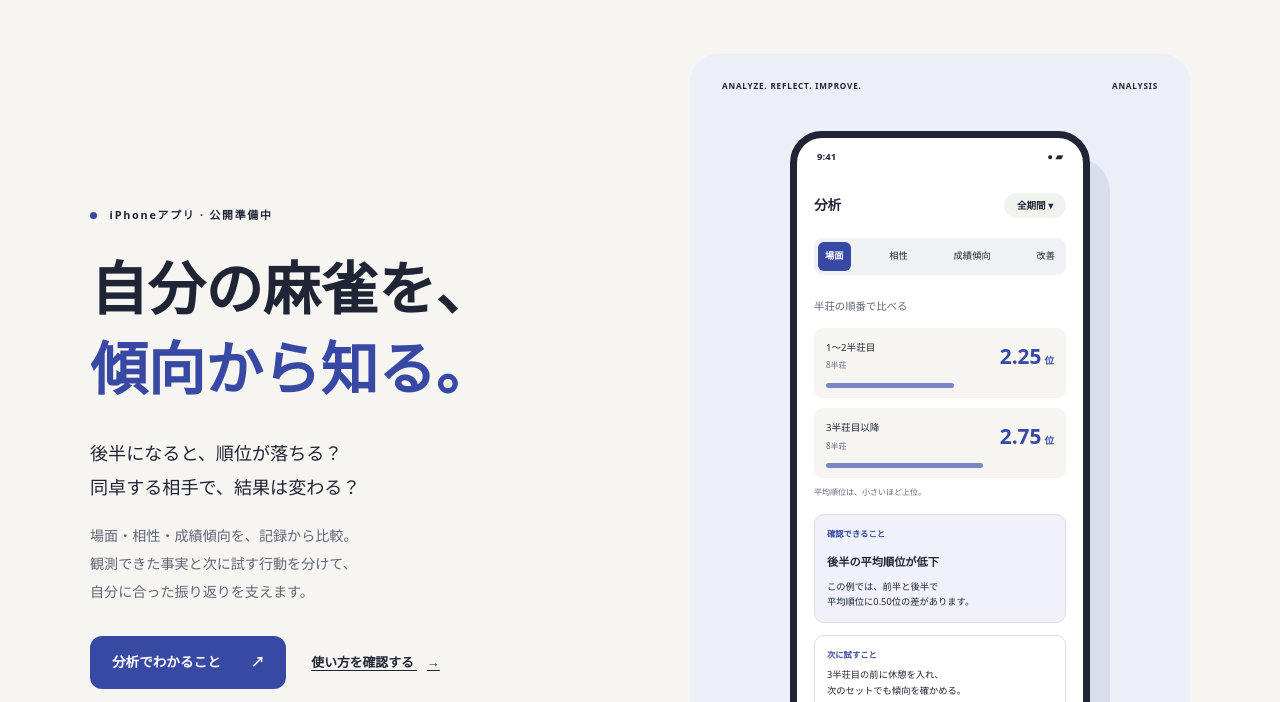
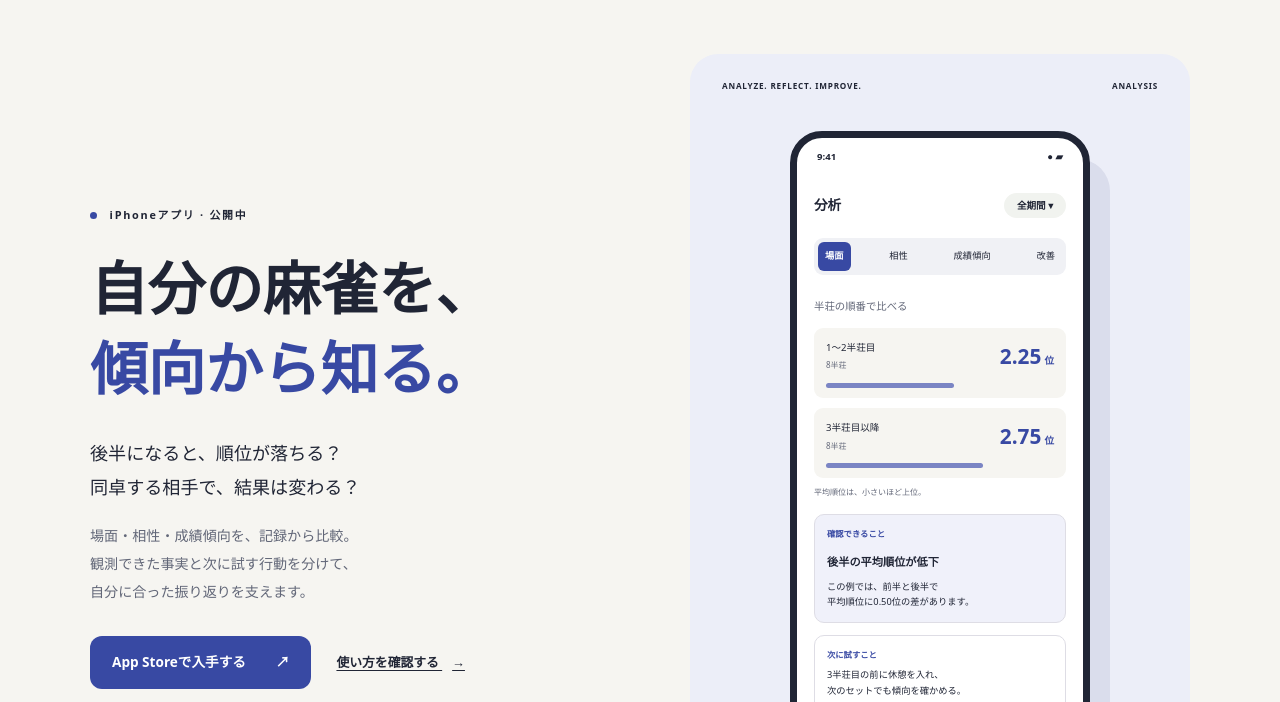
Before and after one commit to momiyama-AI/mahjong-app-support, a plain HTML site: page index.html in a window 1280 px wide. Shown: the part 90-792 px from the top of the page. Drawn offline with Linux system fonts and the light colour scheme.

Commit message:
Link the public App Store release from the support site

```diff
--- a/index.html
+++ b/index.html
@@ -11,7 +11,7 @@
 <header class="site-header"><a class="brand" href="index.html" aria-label="麻雀成績分析 ホーム"><span class="brand-symbol" aria-hidden="true">▥</span><span>麻雀成績分析<small>MAHJONG RECORDS</small></span></a><nav aria-label="メインナビゲーション"><a href="#features">できること</a><a href="#support">使い方・サポート</a><a href="privacy.html">プライバシー</a></nav></header>
 <main id="main">
 <section class="hero section-wrap">
-<div class="hero-copy"><p class="eyebrow"><span></span> iPhoneアプリ · 公開準備中</p><h1>自分の麻雀を、<br><span class="serif">傾向から知る。</span></h1><p class="lead">後半になると、順位が落ちる？<br>同卓する相手で、結果は変わる？</p><p class="hero-description">場面・相性・成績傾向を、記録から比較。<br>観測できた事実と次に試す行動を分けて、<br class="desktop-only">自分に合った振り返りを支えます。</p><div class="hero-actions"><a class="button primary" href="#features">分析でわかること <span aria-hidden="true">↗</span></a><a class="text-link" href="#support">使い方を確認する <span aria-hidden="true">→</span></a></div><p class="availability">App Storeでの一般公開に向けて準備しています。</p></div>
+<div class="hero-copy"><p class="eyebrow"><span></span> iPhoneアプリ · 公開中</p><h1>自分の麻雀を、<br><span class="serif">傾向から知る。</span></h1><p class="lead">後半になると、順位が落ちる？<br>同卓する相手で、結果は変わる？</p><p class="hero-description">場面・相性・成績傾向を、記録から比較。<br>観測できた事実と次に試す行動を分けて、<br class="desktop-only">自分に合った振り返りを支えます。</p><div class="hero-actions"><a class="button primary" href="https://apps.apple.com/jp/app/id6833831518">App Storeで入手する <span aria-hidden="true">↗</span></a><a class="text-link" href="#support">使い方を確認する <span aria-hidden="true">→</span></a></div><p class="availability">日本のApp Storeで無料配信中です。</p></div>
 <div class="hero-visual"><div class="visual-caption"><span>ANALYZE. REFLECT. IMPROVE.</span><span>ANALYSIS</span></div><div class="phone" aria-label="分析画面の説明用イメージ。数値は架空のサンプルです"><div class="phone-top"><span>9:41</span><span aria-hidden="true">● ▰</span></div><div class="phone-content"><div class="phone-heading"><span>分析</span><span class="small-pill">全期間 ▾</span></div><div class="analysis-tabs"><b>場面</b><span>相性</span><span>成績傾向</span><span>改善</span></div><p class="screen-label">半荘の順番で比べる</p><div class="analysis-comparison"><div><span>1〜2半荘目</span><strong>2.25<small>位</small></strong><em>8半荘</em><i style="--bar:56%"></i></div><div><span>3半荘目以降</span><strong>2.75<small>位</small></strong><em>8半荘</em><i style="--bar:69%"></i></div></div><p class="comparison-note">平均順位は、小さいほど上位。</p><div class="analysis-insight"><span>確認できること</span><strong>後半の平均順位が低下</strong><p>この例では、前半と後半で<br>平均順位に0.50位の差があります。</p></div><div class="analysis-action"><span>次に試すこと</span><p>3半荘目の前に休憩を入れ、<br>次のセットでも傾向を確かめる。</p></div><p class="causality-note">疲れが原因とは断定できません。</p><div class="mock-nav"><span>ホーム</span><span>記録</span><span class="active">分析</span><span>その他</span></div></div></div><p class="sample-note">説明用イメージ・数値は架空です。<br>実際のアプリ画面とは異なります。</p><span class="floating-label" aria-hidden="true">数字を比べる。<br>次の一歩へ。</span></div>
 </section>
 <section class="intro-strip"><div class="section-wrap"><span>対局中は、麻雀に集中。</span><p>細かな打牌入力ではなく、<strong>半荘が終わってからの記録</strong>で振り返る。</p></div></section>
```
